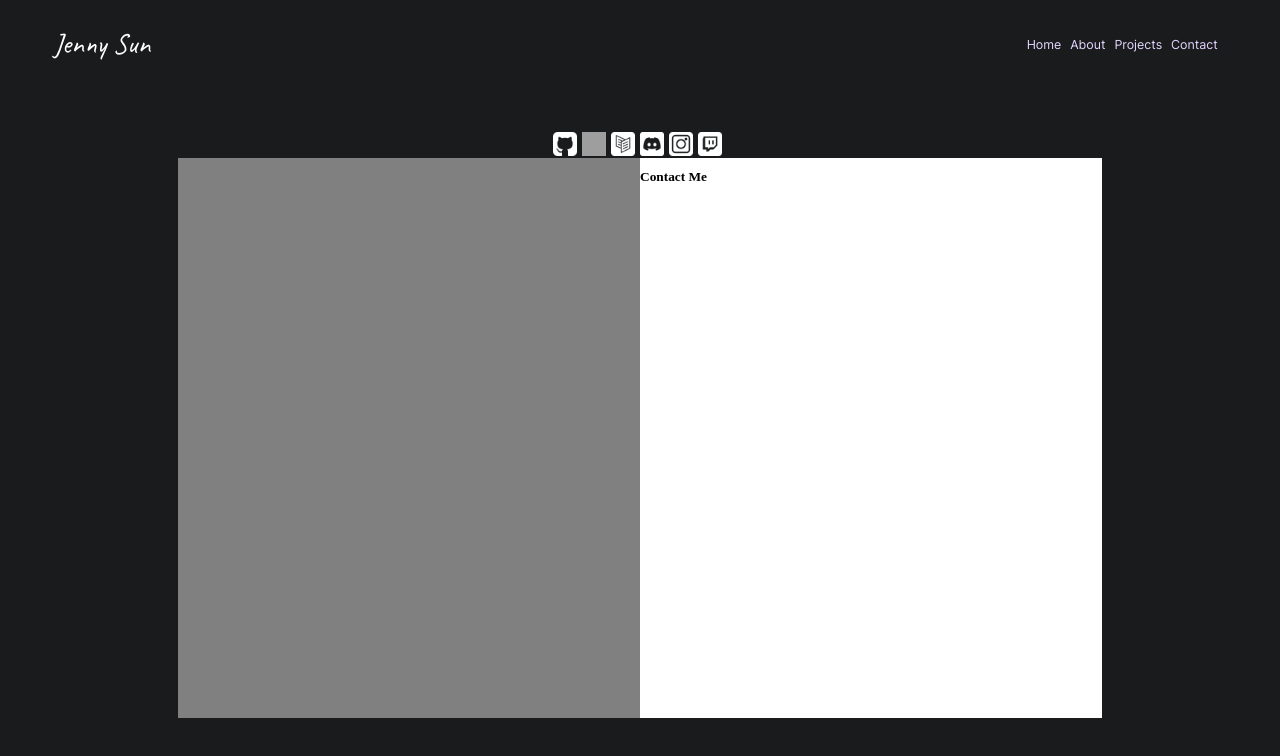
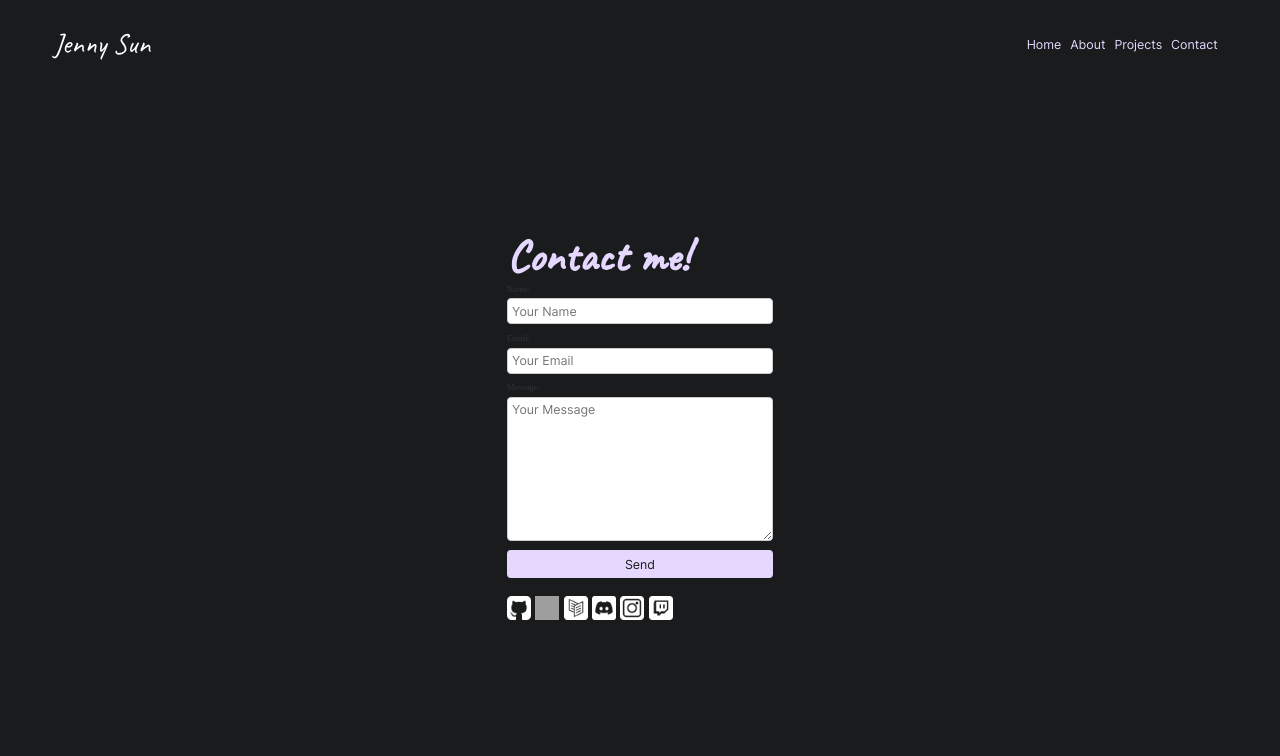
Before and after one commit to xMISSJ/portfolio, a SvelteKit app: page /contact in a window 1280 px wide. Shown: the top 756 px of the page. Built offline with nearby package versions, Linux system fonts and the light colour scheme; grey boxes are pictures that could not be loaded.

Commit message:
feat: added website scaling and also basic contact page.

```diff
--- a/src/components/Menu.svelte
+++ b/src/components/Menu.svelte
@@ -57,19 +57,19 @@
     text-decoration: none;
     text-underline-offset: 0.6rem;
     text-decoration-thickness: 0.1rem;
-    color: #e6d7ff;
+    color: var(--color-lilac);
     transition: color 0.3s;
     cursor: pointer;
 
     &:hover {
       text-decoration: underline;
-      text-decoration-color: #e6d7ff;
+      text-decoration-color: var(--color-lilac);
     }
 
     &:active {
       text-decoration: underline;
-      color: #d2afff;
-      text-decoration-color: #d2afff;
+      color: var(--color-dark-lilac);
+      text-decoration-color: var(--color-dark-lilac);
     }
 
     &.selected {
--- a/src/routes/contact/+page.svelte
+++ b/src/routes/contact/+page.svelte
@@ -4,6 +4,8 @@
     alt: string;
     url: string;
   }
+
+  let name: string;
 
   let socialList: SocialItem[] = [
     {
@@ -46,6 +48,40 @@
 <!-- svelte-ignore a11y-click-events-have-key-events -->
 <!-- svelte-ignore a11y-no-static-element-interactions -->
 <section id="contact-page">
+  <div id="contact-container">
+    <h1 id="contact-title">Contact me!</h1>
+    <form id="contact-form">
+      <div class="form-group">
+        <label for="name">Name:</label>
+        <input
+          type="text"
+          id="name"
+          name="name"
+          placeholder="Your Name"
+          required
+        />
+      </div>
+      <div class="form-group">
+        <label for="email">Email:</label>
+        <input
+          type="email"
+          id="email"
+          name="email"
+          placeholder="Your Email"
+          required
+        />
+      </div>
+      <div class="form-group">
+        <label for="message">Message:</label>
+        <textarea
+          id="message"
+          name="message"
+          placeholder="Your Message"
+          required
+        ></textarea>
+      </div>
+      <button type="submit" class="submit-button">Send</button>
+    </form>
     <div id="social-container">
       {#each socialList as socialItem}
         <div class="social-icon" on:click={() => openLink(socialItem.url)}>
@@ -58,58 +94,84 @@
         </div>
       {/each}
     </div>
-  <div id="card-container">
-    <div id="left-card"></div>
-    <div id="right-card">
-      <h1 id="contact-title">Contact Me</h1>
-    </div>
   </div>
 </section>
 
 <style lang="scss">
   #contact-page {
     display: flex;
-    width: 100%;
-    height: 100%;
     flex-direction: column;
     justify-content: center;
     align-items: center;
     flex-grow: 1;
+    color: #333;
   }
 
-  #card-container {
-    display: flex;
-    width: 100%;
-    justify-content: center;
-    padding-left: 20rem;
-    padding-right: 20rem;
+  #contact-container {
     box-sizing: border-box;
+    padding: 2rem;
+    max-width: 600px;
   }
 
-  #left-card,
-  #right-card {
-    width: 100%;
-    height: 70vh;
+  #contact-form {
+    display: grid;
+    grid-gap: 1rem;
   }
 
-  #left-card {
-    background-color: grey;
-  }
-
-  #right-card {
-    background-color: white;
+  .form-group {
+    display: flex;
+    width: 30rem;
+    flex-direction: column;
   }
 
   #contact-title {
-    color: black;
+    font-family: "Caveat", sans-serif;
+    font-size: 5rem;
+    color: var(--color-lilac);
+  }
+
+  label {
+    margin-bottom: 0.5rem;
+  }
+
+  input[type="text"],
+  input[type="email"],
+  textarea {
+    font-family: "Inter", sans-serif;
+    font-size: 1.4rem;
+    padding: 0.5rem;
+    border: 1px solid #ccc;
+    border-radius: 4px;
+  }
+
+  textarea {
+    resize: vertical;
+    height: 15rem;
+  }
+
+  .submit-button {
+    background-color: var(--color-lilac);
+    color: var(--color-dark-grey);
+    border: none;
+    padding: 0.75rem;
+    font-family: "Inter", sans-serif;
+    font-size: 1.4rem;
+    border-radius: 4px;
+    cursor: pointer;
+    transition: background-color 0.2s;
+
+    &:hover {
+      background-color: var(--color-dark-lilac);
+    }
   }
 
   #social-container {
     display: flex;
+    margin-top: 2rem;
   }
 
   .social-icon {
-    margin-right: 5px;
+    margin-right: 0.5rem;
     cursor: pointer;
   }
 </style>
--- a/static/global.css
+++ b/static/global.css
@@ -1,5 +1,8 @@
 :root {
   --background-color: #191b1d;
+  --color-dark-grey: #191b1d;
+  --color-lilac: #e6d7ff;
+  --color-dark-lilac: #d2afff;
   --text-color: white;
 
   --base-fontsize: 10 !important;
@@ -24,3 +27,14 @@ body {
     var(--base-fontsize) / var(--base-design-width) * 100vw
   ) !important;
 }
+
+h1,
+h2,
+h3,
+h4,
+h5,
+h6,
+p {
+  margin: 0;
+  padding: 0;
+}
```
Lines whose indentation alone changed are shown as unchanged.
